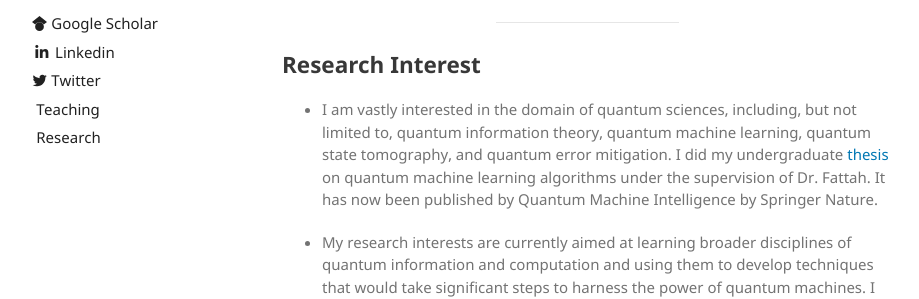
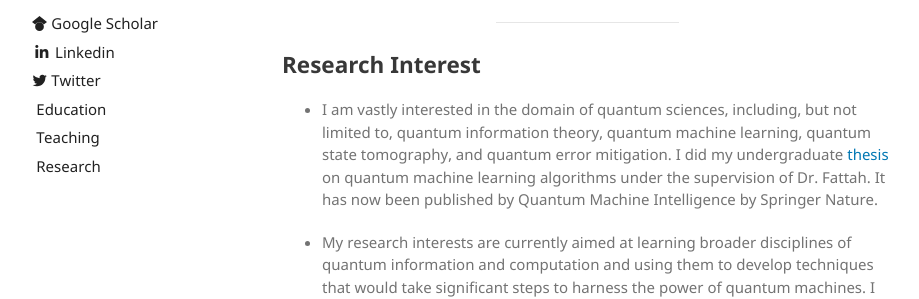
Before and after one commit to sowmitra-das-sumit/sowmitra-das-sumit.github.io, a Jekyll site: the page built from index.md, in a window 1280 px wide. Shown: the part 417-716 px from the top of the page, without its empty margins (178-1097 px from the left). Built offline with Jekyll 4.4.1, drawn with Linux system fonts in a browser that asks for light colours; our own code applies the rules of GitHub Pages for plain Markdown files; the repository's description, which GitHub fills in, is left out.

Commit message:
Update _config.yml

```diff
--- a/_config.yml
+++ b/_config.yml
@@ -25,6 +25,8 @@ sidebar:
     icon: <svg xmlns="http://www.w3.org/2000/svg" aria-hidden="true" role="img" style="vertical-align:-0.125em;" width="1em" height="1em" preserveAspectRatio="xMidYMid meet" viewBox="0 0 24 24"><g fill="none"><path d="M23.643 4.937c-.835.37-1.732.62-2.675.733a4.67 4.67 0 0 0 2.048-2.578a9.3 9.3 0 0 1-2.958 1.13a4.66 4.66 0 0 0-7.938 4.25a13.229 13.229 0 0 1-9.602-4.868c-.4.69-.63 1.49-.63 2.342A4.66 4.66 0 0 0 3.96 9.824a4.647 4.647 0 0 1-2.11-.583v.06a4.66 4.66 0 0 0 3.737 4.568a4.692 4.692 0 0 1-2.104.08a4.661 4.661 0 0 0 4.352 3.234a9.348 9.348 0 0 1-5.786 1.995a9.5 9.5 0 0 1-1.112-.065a13.175 13.175 0 0 0 7.14 2.093c8.57 0 13.255-7.098 13.255-13.254c0-.2-.005-.402-.014-.602a9.47 9.47 0 0 0 2.323-2.41l.002-.003z" fill="currentColor"/></g></svg>
     link: https://x.com/SowmitraDas1
 
+  - name: Education
+    link: ./education.html
   - name: Teaching
     link: ./teaching.html
   - name: Research
```
